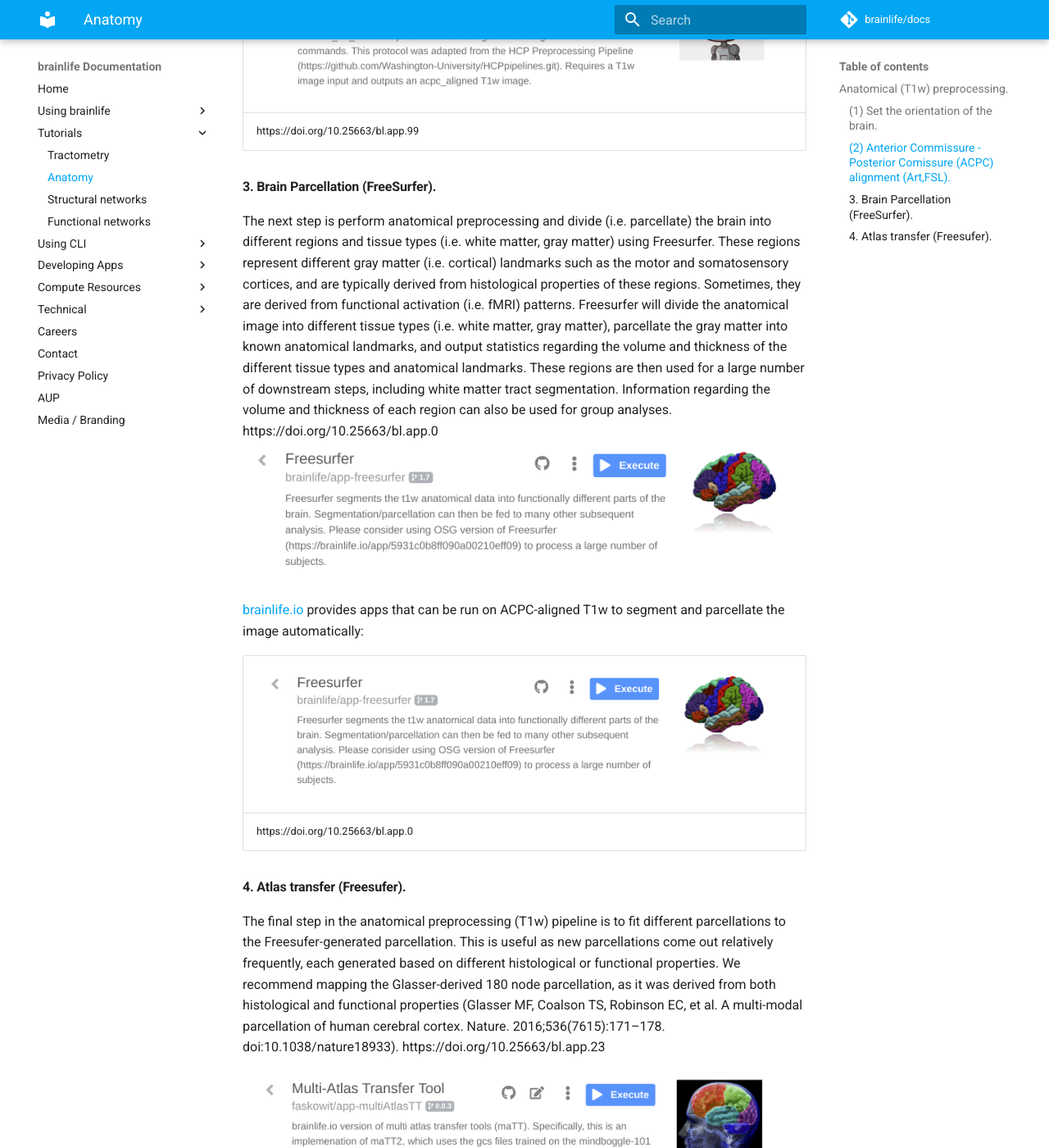
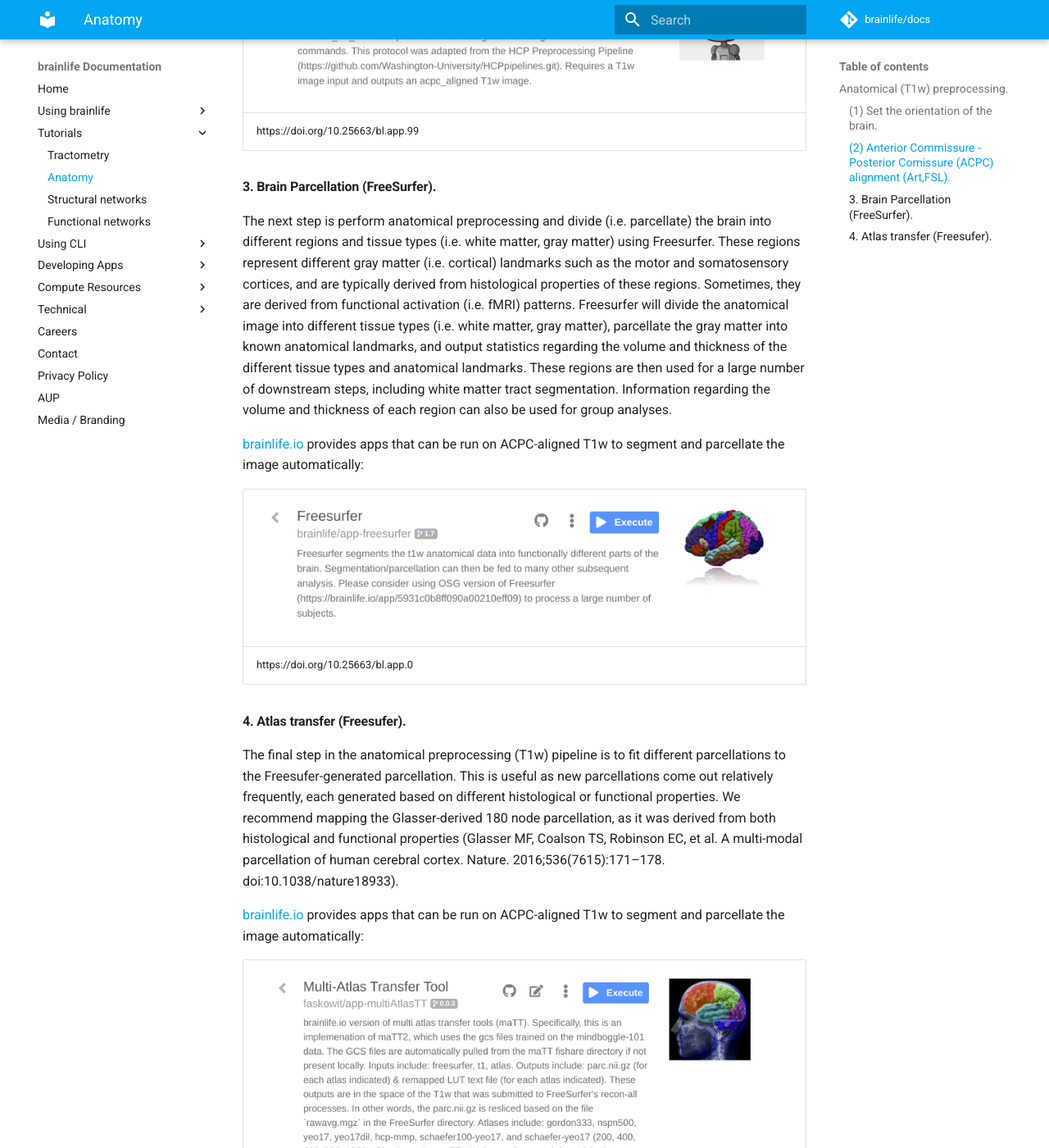
Before and after one commit to brainlife/docs, an MkDocs documentation site: the page built from docs/tutorial/t1w-preprocessing.md, in a window 1280 px wide and 1400 px high, scrolled down 2368 px. Shown: the whole window at 82% size. Built offline with MkDocs 1.6.1 and Material for MkDocs 9.7.7, drawn with Linux system fonts in a browser that asks for light colours; comment, search, counter and statistics services are not loaded; some of the changed text lies outside the part shown.

Commit message:
Update t1w-preprocessing.md

```diff
--- a/docs/tutorial/t1w-preprocessing.md
+++ b/docs/tutorial/t1w-preprocessing.md
@@ -40,8 +40,6 @@
 #### 3. Brain Parcellation (FreeSurfer).
 
 The next step is perform anatomical preprocessing and divide (i.e. parcellate) the brain into different regions and tissue types (i.e. white matter, gray matter) using Freesurfer. These regions represent different gray matter (i.e. cortical) landmarks such as the motor and somatosensory cortices, and are typically derived from histological properties of these regions. Sometimes, they are derived from functional activation (i.e. fMRI) patterns. Freesurfer will divide the anatomical image into different tissue types (i.e. white matter, gray matter), parcellate the gray matter into known anatomical landmarks, and output statistics regarding the volume and thickness of the different tissue types and anatomical landmarks. These regions are then used for a large number of downstream steps, including white matter tract segmentation. Information regarding the volume and thickness of each region can also be used for group analyses.
-https://doi.org/10.25663/bl.app.0
-![freesurfer](/docs/img/app.freesurfer.bl.header.png)
 
 [brainlife.io](https://brainlife.io) provides apps that can be run on ACPC-aligned T1w to segment and parcellate the image automatically:
 
@@ -52,6 +50,9 @@
 #### 4. Atlas transfer (Freesufer).
 
 The final step in the anatomical preprocessing (T1w) pipeline is to fit different parcellations to the Freesufer-generated parcellation. This is useful as new parcellations come out relatively frequently, each generated based on different histological or functional properties. We recommend mapping the Glasser-derived 180 node parcellation, as it was derived from both histological and functional properties (Glasser MF, Coalson TS, Robinson EC, et al. A multi-modal parcellation of human cerebral cortex. Nature. 2016;536(7615):171–178. doi:10.1038/nature18933).
-https://doi.org/10.25663/bl.app.23
 
-![matt](/docs/img/app.matt.bl.header.png)
+[brainlife.io](https://brainlife.io) provides apps that can be run on ACPC-aligned T1w to segment and parcellate the image automatically:
+
+| ![matt](/docs/img/app.matt.bl.header.png)|
+|------------------------------------|
+| https://doi.org/10.25663/bl.app.23 |
```
